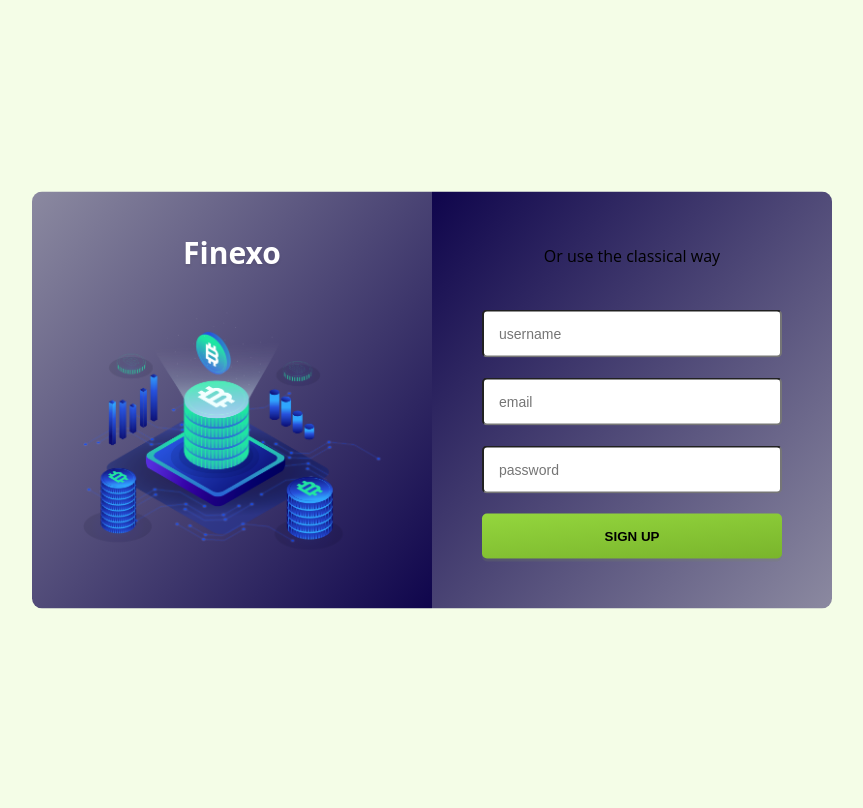
After one commit to Abhi4072/finexo, a Django app: page /login/ in a window 1280 px wide. The commit adds this page. Shown: the whole page, without its empty margins (208-1071 px from the left). Run offline with Django 5.2, Linux system fonts and the light colour scheme.

Commit message:
login page created

```diff
--- a/main/templates/index.html
+++ b/main/templates/index.html
@@ -83,7 +83,7 @@
                 <a class="nav-link" href="{% url 'beneficiary' %}">Beneficiary</a>
               </li>
               <li class="nav-item">
-                <a class="nav-link" href="#"> <i class="fa fa-user" aria-hidden="true"></i> Login</a>
+                <a class="nav-link" href="{% url 'login' %}"> <i class="fa fa-user" aria-hidden="true"></i> Login</a>
               </li>
               <li class="nav-item">
                 <a class="nav-link" href="{% url 'signup' %}">Signup</a>
--- /dev/null
+++ b/main/templates/login.html
@@ -0,0 +1,35 @@
+<!DOCTYPE html>
+<html lang="en" dir="ltr">
+{% load static %}
+
+<head>
+  <meta charset="UTF-8">
+  <meta name="viewport" content="width=device-width, initial-scale=1.0">
+  <title> Login </title>
+  <link rel="stylesheet" href="{% static 'css/login.css' %}">
+</head>
+
+<body>
+  <div class="signup">
+    <div class="signup-connect">
+      <h1>Finexo</h1>
+     <img src="../../static/images/about-img.png" alt="images"/>
+    </div>
+    <div class="signup-classic">
+      <h2>Or use the classical way</h2>
+      <form class="form">
+        <fieldset class="username">
+          <input type="text" placeholder="username" />
+        </fieldset>
+        <fieldset class="email">
+          <input type="email" placeholder="email" />
+        </fieldset>
+        <fieldset class="password">
+          <input type="password" placeholder="password" />
+        </fieldset>
+        <button type="submit" class="btn">sign up</button>
+      </form>
+    </div>
+  </div>
+</body>
+</html>
--- a/main/urls.py
+++ b/main/urls.py
@@ -10,4 +10,5 @@ urlpatterns = [
     # path('signup/', views.signup, name='signup'),
     path('signup/', views.signup, name='signup'),  # New API endpoint for signup
     path('beneficiary/', views.beneficiary, name='beneficiary'),
+    path('login/', views.login, name='login'),
 ]
--- a/main/views.py
+++ b/main/views.py
@@ -33,3 +33,6 @@ def signup(request):
 
 def beneficiary(request):
     return render(request, 'beneficiary.html')
+
+def login(request):
+    return render(request, 'login.html')
--- /dev/null
+++ b/static/css/login.css
@@ -0,0 +1,200 @@
+*,
+*::before,
+*::after {
+  box-sizing: border-box;
+}
+html,
+body {
+  height: 100%;
+  font-family: Open Sans;
+}
+body {
+  background: hsl(86, 85%, 95%);
+}
+
+
+/*--------------------
+Buttons
+--------------------*/
+.btn {
+  display: block;
+  background: hsl(86, 76%, 71%);
+  color: hsl(0, 0, 100);
+  text-decoration: none;
+  margin: 20px 0;
+  padding: 15px 15px;
+  border-radius: 5px;
+  position: relative;
+
+  &::after {
+    content: '';
+    position: absolute;
+    z-index: 1;
+    top: 0;
+    left: 0;
+    width: 100%;
+    height: 100%;
+    transition: all .2s ease-in-out;
+    box-shadow: inset 0 3px 0 hsla(0, 0, 0, 0), 0 3px 3px hsla(0, 0, 0, .2);
+    border-radius: 5px;
+  }
+
+  &:hover::after {
+    background: hsla(0, 0, 0, 0.1);
+    box-shadow: inset 0 3px 0 hsla(0, 0, 0, 0.2);
+  }
+
+}
+.btn-social {
+  padding-left: 64px;
+  position: relative;
+  z-index: 1;
+
+  .fa {
+    position: absolute;
+    top: 0;
+    left: 0;
+    z-index: 1;
+    width: 50px;
+    height: 100%;
+    text-align: center;
+    background: hsla(0, 0, 0, 0.1);
+    line-height: 3.2;
+    border-radius: 5px 0 0 5px;
+  }
+
+}
+.btn-facebook {
+  background-color: hsl(221, 44%, 41%);
+}
+.btn-twitter {
+  background-color: hsl(206, 82%, 63%);
+}
+.btn-google {
+  background-color: hsl(7, 71%, 55%);
+}
+.btn-linkedin {
+  background-color: hsl(196, 100%, 43%);
+}
+
+
+/*--------------------
+Form
+--------------------*/
+.form {
+
+  fieldset {
+    border: none;
+    padding: 0;
+    margin: 20px 0;
+    position: relative;
+
+    input {
+      width: 100%;
+      height: 48px;
+      color: hsl(0, 0, 20);
+      padding: 15px 40px 15px 15px;
+      border-radius: 5px;
+      font-size: 14px;
+      outline: none!important;
+      border: 1px solid hsla(0, 0, 0, 0.3);
+      box-shadow: inset 0 1px 4px hsla(0, 0, 0, 0.2);
+      vertical-align: top;
+    }
+
+  }
+
+  button {
+    width: 100%;
+    outline: none!important;
+    background: linear-gradient(-5deg, hsl(86, 61%, 44%), hsl(86, 65%, 54%));
+    border: none;
+    text-transform: uppercase;
+    font-weight: bold;
+    box-shadow: 0 3px 0px hsla(86, 21%, 44%, 0.2);
+    text-shadow: 0 2px 3px hsla(0, 0, 0, 0.2);
+  }
+
+}
+
+
+
+/*--------------------
+Signup
+--------------------*/
+.signup {
+  position: absolute;
+  top: 50%;
+  left: 50%;
+  transform: translate(-50%, -50%);
+  z-index: 1;
+  width: 800px;
+  background: hsl(0, 0, 100);
+  border-radius: 10px;
+  box-shadow: 0 3px 25px hsla(0, 0, 0, 0.2);
+  overflow: hidden;
+  display: flex;
+}
+
+.signup-connect,
+.signup-classic
+{
+  width: 50%;
+  padding: 30px 50px;
+}
+
+.signup-connect {
+    background: linear-gradient(130deg, #8b89a0, #0f054c);
+
+  color: hsl(0, 0, 100);
+
+  h1 {
+    color: #ffffff;
+    font-size: 30px;
+    margin-top: 10px;
+    margin-bottom: 40px;
+    text-shadow: 0 2px 3px hsla(0, 4%, 10%, 0.1);
+  }
+
+}
+
+.signup-classic {
+    background: linear-gradient(130deg, #0f054c, #8b89a0);
+
+  h2 {
+    font-size: 16px;
+    font-weight: normal;
+    margin-top: 23px;
+    margin-bottom: 43px;
+    text-shadow: 0 2px 3px hsla(0, 0, 0, 0.1);
+  }
+
+  fieldset::after {
+    content: '\f007';
+    font-family: FontAwesome;
+    position: absolute;
+    right: 15px;
+    top: 17px;
+    z-index: 2;
+    width: 20px;
+    color: hsla(0, 0, 0, .2);
+    text-align: center;
+  }
+
+  fieldset.email::after {
+    content: '\f0e0';
+  }
+
+  fieldset.password::after {
+    content: '\f023';
+  }
+
+}
+.signup{
+    display: flex;
+    text-align: center;
+    justify-content: center;
+}
+.signup-connect img{
+    width: 100%;
+}
```
